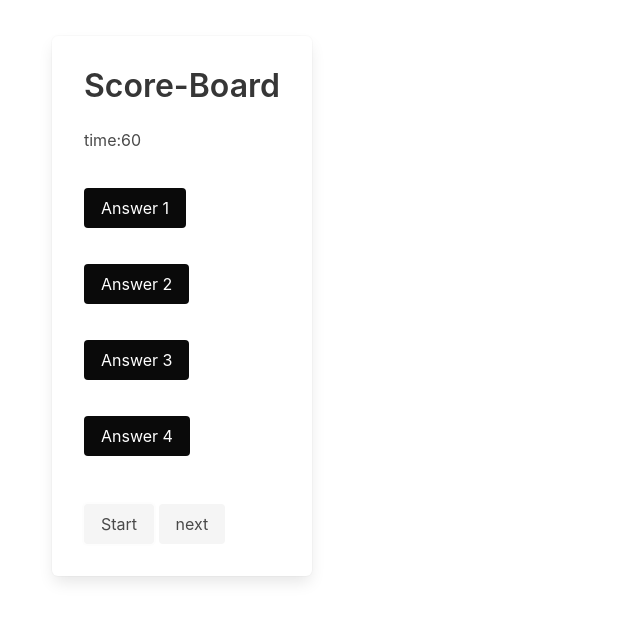
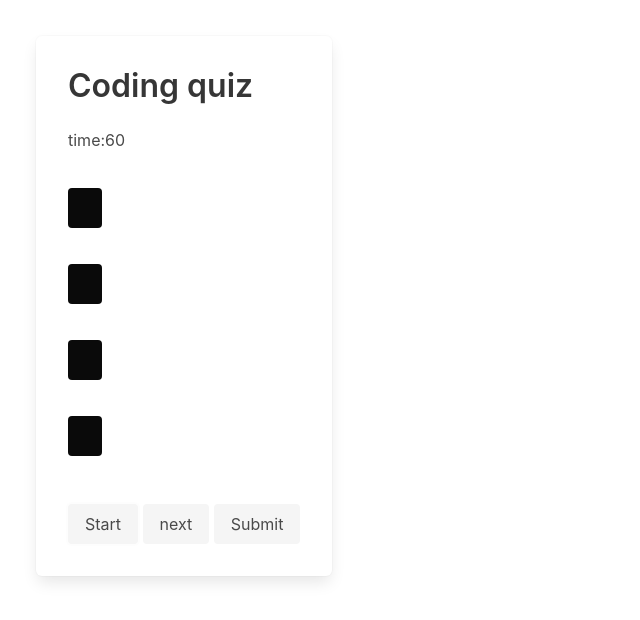
Before and after one commit to hasherlaws18/coding-quiz, a plain HTML site: page index.html in a window 1280 px wide. Both pictures are taken after a click on the button "Start". Shown: the whole page, without its empty margins (0-640 px from the left). Drawn offline with nearby package versions, Linux system fonts and the light colour scheme.

Commit message:
new changes to HTML and javascript

```diff
--- a/assets/script.js
+++ b/assets/script.js
@@ -2,18 +2,89 @@ const startButton = document.getElementById('start-btn')
 const nextButton = document.getElementById('next-btn')
 const questioncontainer = document.getElementById('question-container')
 const timerdisplay = document.getElementById('timerdisplay');
+const answerbuttons = document.querySelectorAll('.button.is-black')
+const scoreConatainer = document.querySelector('.Score-Container');
+const Answer1 = document.getElementById('Answer-1')
+const Answer2 = document.getElementById('Answer-2')
+const Answer3 = document.getElementById('Answer-3')
+const Answer4 = document.getElementById('Answer-4')
 var timeLeft =60;
 var TimeInterval;
+var currentQuestionIndex;
+var score;
 
 
-function timer() {
-    timeInterval = setInterval(function () {
-      timeLeft--;
-      timerDisplay.textContent = "TIMER: " + timeLeft;
+  const questions = [
+    {
+        question: 'What is Used to style a page',
+        Choices : [
+            {id: 'Answer-1', text: 'HTML'},
+            {id: 'Answer-2', text: 'CSS'},
+            {id: 'Answer-3', text: 'JavaScript'},
+            {id: 'Answer-4', text: 'README.md'},
+        ],
+        CorrectAnswer: 'Answer-2'
+    },
+    {
+        question: 'How do you make a comment in JavaScript',
+        Choices : [
+            {id: 'Answer-1', text: '/comment'},
+            {id: 'Answer-2', text: '--comment--'},
+            {id: 'Answer-3', text: '//comment'},
+            {id: 'Answer-4', text: '!!comment!!'},
+        ],
+        CorrectAnswer: 'Answer-3'
+    },
+    {
+        question: 'What is used for the Dynamtics of the webpage',
+        Choices : [
+            {id: 'Answer-1', text: 'HTML'},
+            {id: 'Answer-2', text: 'CSS'},
+            {id: 'Answer-3', text: 'JavaScript'},
+            {id: 'Answer-4', text: 'README.md'},
+        ],
+        CorrectAnswer: 'Answer-3'
+    },
+    {
+        question: 'What does MERN stand for',
+        Choices : [
+            {id: 'Answer-1', text: 'MongoDB, Express, React, Node'},
+            {id: 'Answer-2', text: 'Mods, Express, React, Node'},
+            {id: 'Answer-3', text: 'MongoDB, Express, React, NPM'},
+            {id: 'Answer-4', text: 'Mods, Express, React, NPM'},
+        ],
+        CorrectAnswer: 'Answer-1'
+    },
+    {
+        question: 'What is MySQL used for',
+        Choices : [
+            {id: 'Answer-1', text: 'Webpage design'},
+            {id: 'Answer-2', text: 'running webpages'},
+            {id: 'Answer-3', text: 'runs express'},
+            {id: 'Answer-4', text: 'Database managment system'},
+        ],
+        CorrectAnswer: 'Answer-4'
+    },
 
-      if (timeLeft === 0 || currentQuestionIndex >= questions.length) {
-        clearInterval(timeInterval);
-        gameOver();
-      }
-    }, 1000);
-  }
+  ]
+
+  startButton.addEventListener('click', startQuiz);
+  nextButton.addEventListener('click', () => {
+    currentQuestionIndex;
+    setNextQuestion()
+  });
+
+function startQuiz() {
+    currentQuestionIndex = 0;
+    score = 0;
+    timeLeft = 60;
+    scoreConatainer.innerHTML = '';
+    startButton.classList.add('hide');
+    questioncontainer.classList.remove('hide');
+    setNextQuestion();
+    TimeInterval = setInterval(countdown, 1000);
+}
+
+function setNextQuestion() {
+
+}
--- a/index.html
+++ b/index.html
@@ -5,38 +5,42 @@
     <meta name="viewport" content="width=device-width, initial-scale=1">
     <title>Coding quiz</title>
     <link rel="stylesheet" href="https://cdn.jsdelivr.net/npm/bulma@0.9.4/css/bulma.min.css">
+
   </head>
   <body>
   <section class="section">
-    <div id='question-container' class="container">
+    <div id='question-container' class="hide">
       <div class="columns">
       <div class="box">
       <div class="column is-justify-content-center">
       <h1 class="title">
-        Score-Board
+        Coding quiz
       </h1>
       </div>
       <div class="timer column is-justify-content-center">
         <p id="timerdisplay">time:60</p>
     </div>
-    <div  id= 'answers' class="Answer-container">
-    <div class="column is-justify-content-center">
-      <button class="button is-black mt-3">Answer 1</button>
+    <div id="Questions-container">
+       <h2 id="question"></h2>
     </div>
     <div class="column is-justify-content-center">
-      <button class="button is-black mt-3">Answer 2</button>
+      <button id="Answer-1" class="button is-black mt-3"></button>
     </div>
     <div class="column is-justify-content-center">
-      <button class="button is-black mt-3">Answer 3</button>
+      <button  id="Answer-2" class="button is-black mt-3"></button>
     </div>
     <div class="column is-justify-content-center">
-      <button class="button is-black mt-3">Answer 4</button>
+      <button id="Answer-3" class="button is-black mt-3"></button>
+    </div>
+    <div class="column is-justify-content-center">
+      <button id= "Answer-4" class="button is-black mt-3"></button>
       </div>
-      </div>
-      <div class="controls">
         <div class="column is-justify-content-center mt-3">
         <button id="start-btn" class="button is-light mt-3">Start</button>
         <button id="next-btn" class="button is-light mt-3">next</button>
+        <button id="next-btn" class="button is-light mt-3">Submit</button>
+        <div class="Score-Container">
+          <h2 id="Score"></h2>
         </div>
       </div>
     </div>
@@ -44,6 +48,6 @@
     </div>
   </div>
   </section>
-
   </body>
+  <script src="assets/script.js"></script>
 </html>
```
